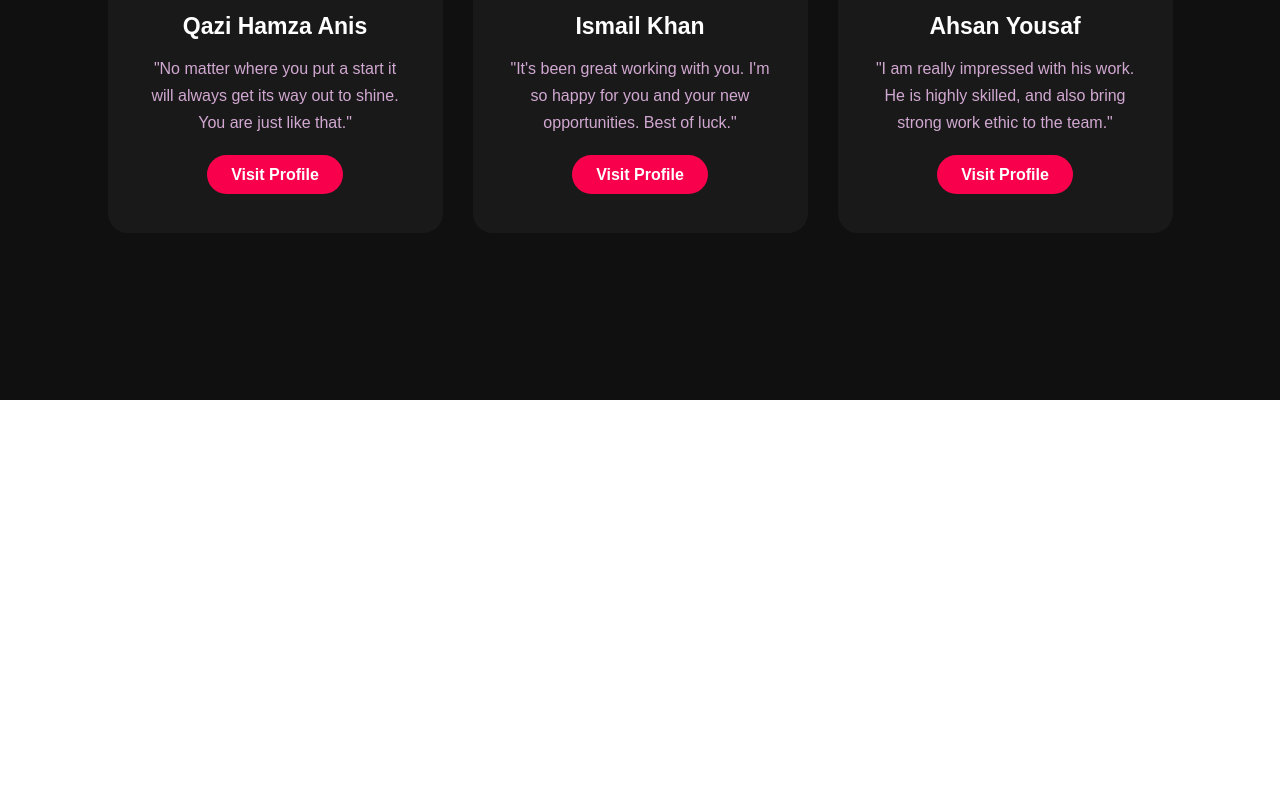
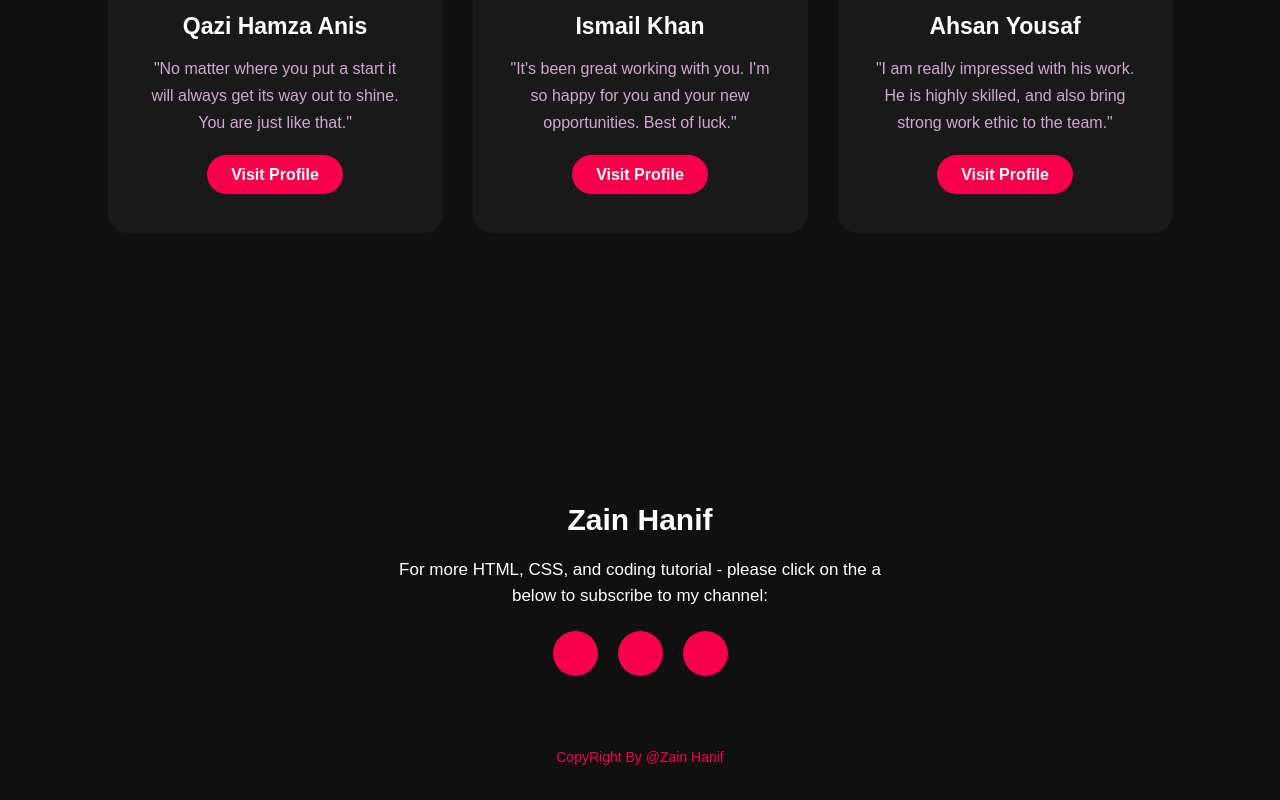
Before and after one commit to zainhanif73/Portfoilo, a React (Create React App) app: page / in a window 1280 px wide. Shown: the part 1968-2768 px from the top of the page. Before the commit the page ends 2368 px from the top, so only its background shows below. Built offline with nearby package versions, Linux system fonts and the light colour scheme.

Commit message:
Feat:(Changed Github Page Dependency)

```diff
--- a/src/Components/Index.jsx
+++ b/src/Components/Index.jsx
@@ -98,6 +98,16 @@ function Index() {
           </div>
         </div>
       </div>
+      <footer id="footer">
+        <p>Zain Hanif</p>
+        <p>For more HTML, CSS, and coding tutorial - please click on the a below to subscribe to my channel:</p>
+        <div className="social">
+          <a href="/"><i className="fab fa-facebook-f"></i></a>
+          <a href="/"><i className="fab fa-instagram"></i></a>
+          <a href="/"><i className="fab fa-dribbble"></i></a>
+        </div>
+        <p className="end">CopyRight By @Zain Hanif</p>
+      </footer>
 
     </>
   )
```
Also changed, not shown: package.json (+7 -1 lines), 1 other file (tests, documents, lock files or other folders).
